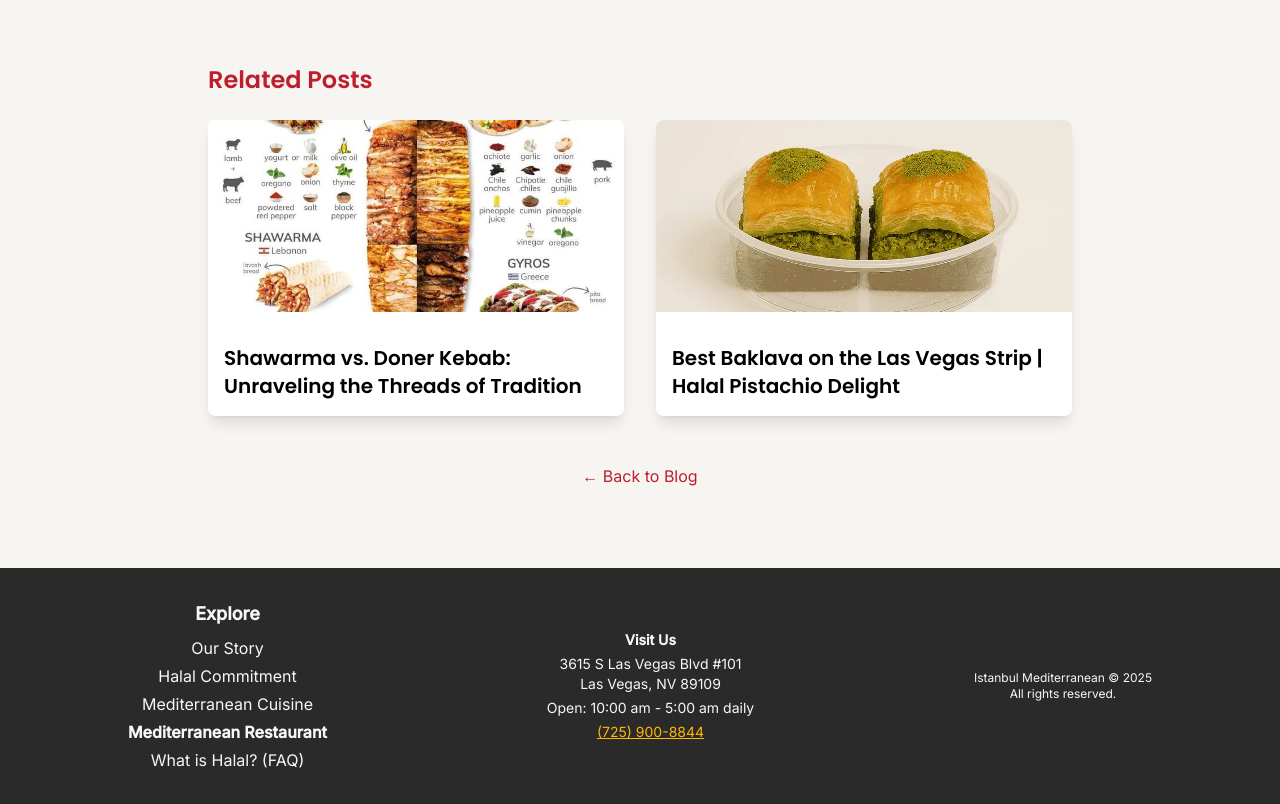
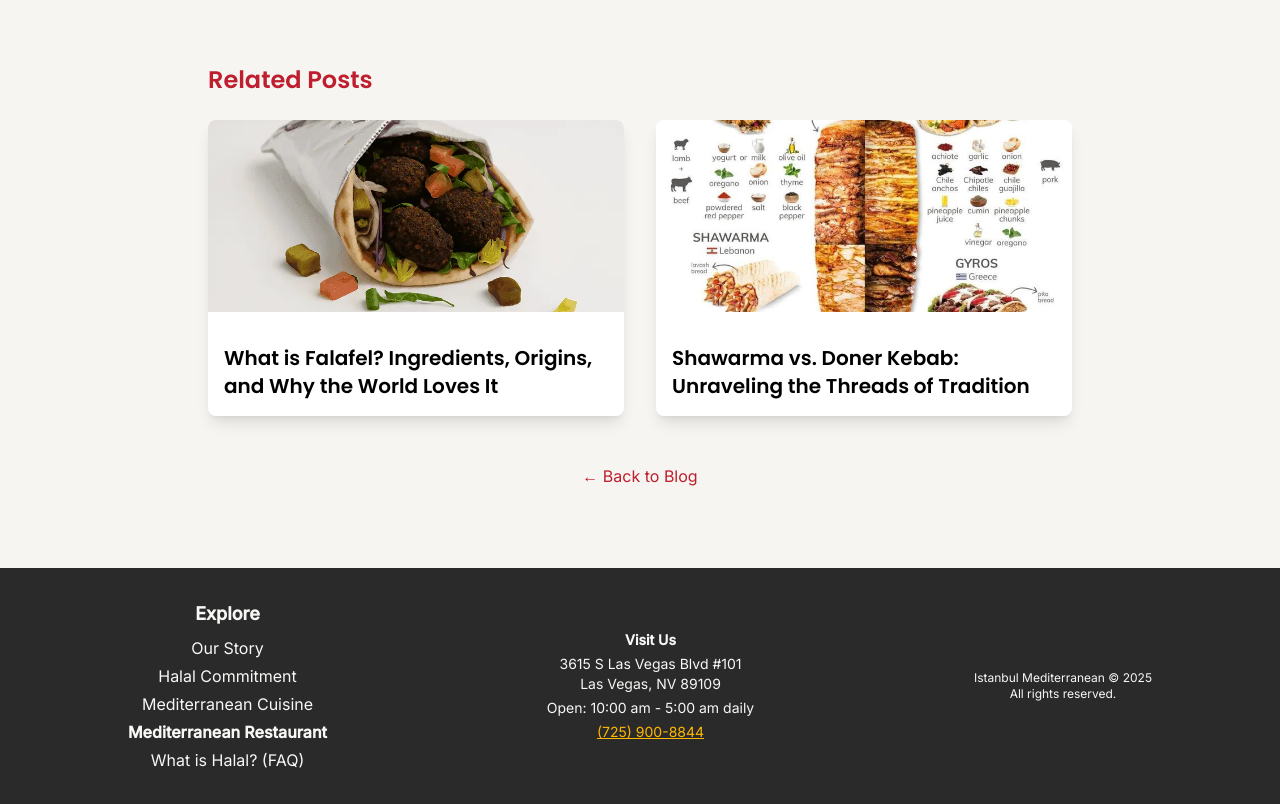
Before and after one commit to gokhankelebek/istanbul, a React (Create React App) app: page /blog-posts/baklava-unwrapped in a window 1280 px wide. Shown: the part 2108-2912 px from the top of the page. Built offline with nearby package versions, Linux system fonts and the light colour scheme.

Commit message:
Update 'What is Falafel?' blog post to use pita falafel image

```diff
--- a/src/data/blogPosts.js
+++ b/src/data/blogPosts.js
@@ -1,4 +1,52 @@
 export const blogPosts = [
+  {
+    slug: 'what-is-falafel-what-is-it-made-from-which-cuisine',
+    title: 'What is Falafel? Ingredients, Origins, and Why the World Loves It',
+    date: '2025-05-08',
+    excerpt: "Learn everything about falafel: what it's made from, where it comes from, regional variations, and why it's a vegan favorite worldwide.",
+    image: '/menu/pita-sandwiches/falafel-pita.webp',
+    content: `# What is Falafel? Ingredients, Origins, and Why the World Loves It
+
+Crispy, golden, and packed with flavor—falafel has conquered the world, one pita at a time.
+
+## Falafel: The Legendary Street Food
+Falafel is a deep-fried ball or patty made from ground chickpeas, fava beans, or a combination of both. Seasoned generously with garlic, cumin, coriander, parsley, and cilantro, falafel achieves a crispy exterior and a fluffy, herbaceous interior.
+
+## Where Did Falafel Originate?
+Most historians trace falafel back to Egypt. It likely began with Coptic Christians preparing fava bean fritters (called "ta'ameya") as a meat substitute during Lent. From Egypt, falafel migrated northward through the Levant, where chickpeas became the dominant ingredient in countries like Lebanon, Syria, and Palestine. Today, falafel is a national dish in many countries—and a global symbol of Middle Eastern cuisine.
+
+## What is Falafel Made From?
+- Chickpeas (garbanzo beans) or fava beans (broad beans)
+- Fresh herbs: parsley, cilantro, sometimes mint
+- Spices: cumin, coriander, salt, black pepper
+- Garlic and onion
+- Baking powder (for fluffiness)
+- Flour or chickpea flour (optional, for binding)
+
+The beans are soaked (not cooked), then ground with herbs and spices into a coarse paste. Small balls or patties are formed and deep-fried until golden and crispy.
+
+## Regional Variations of Falafel
+- **Egypt:** Fava bean-based ta'ameya, often greener and softer inside.
+- **Lebanon, Syria, Palestine:** Chickpea-based falafel, denser and spicier.
+- **Israel:** Popular street food, typically served stuffed inside pita with salads, tahini, and amba (mango sauce).
+
+## Falafel in Modern Food Culture
+Falafel has become a favorite among vegans and vegetarians worldwide thanks to its plant-based protein and bold flavor. It's a menu staple in food trucks, upscale restaurants, and fast-casual eateries from New York to Berlin to Sydney. Variations now include baked falafel (instead of fried) and colorful beet or spinach versions.
+
+## Is Falafel Healthy?
+Falafel is naturally high in protein, fiber, and complex carbohydrates. However, since it's traditionally deep-fried, it can be calorie-rich. Baked falafel is a lighter alternative. As part of a balanced meal with fresh vegetables and tahini sauce, falafel can definitely be a healthy, satisfying option.
+
+## Frequently Asked Questions
+**What is falafel made of?**
+Falafel is made from ground chickpeas or fava beans, blended with fresh herbs and spices, then deep-fried until golden brown.
+
+**Where did falafel originate?**
+Falafel likely originated in Egypt among Coptic Christians and later spread throughout the Middle East.
+
+**Is falafel healthy?**
+Falafel provides plant-based protein and fiber but can be calorie-dense when fried. Baking or air-frying is a lighter option.
+`
+  },
   {
     slug: 'baklava-unwrapped',
     title: "Baklava Unwrapped: The Ultimate Guide to the World's Sweetest Masterpiece",
```
